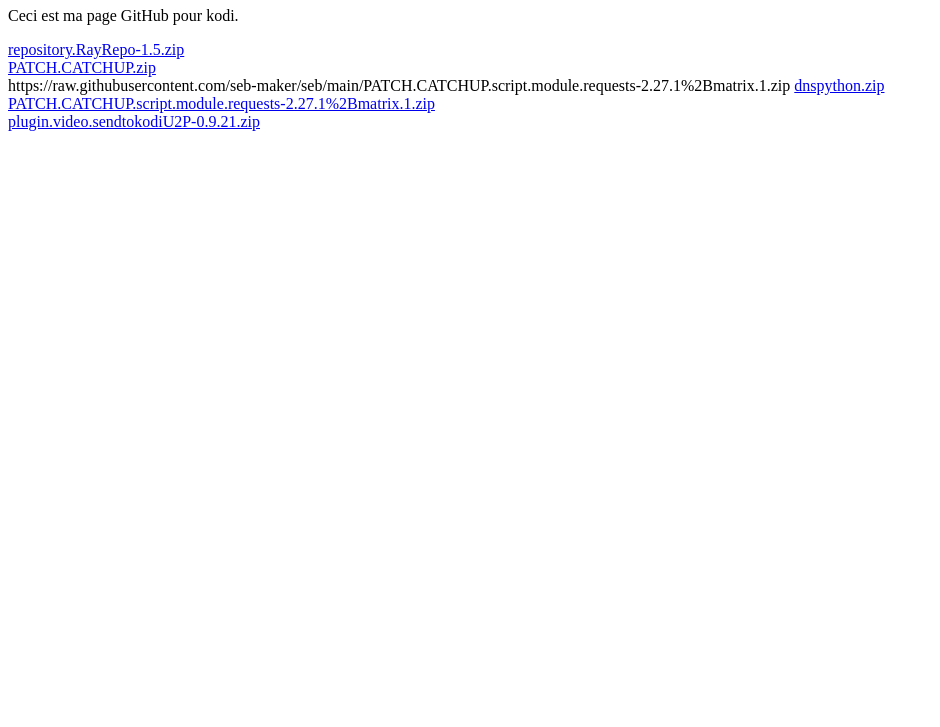
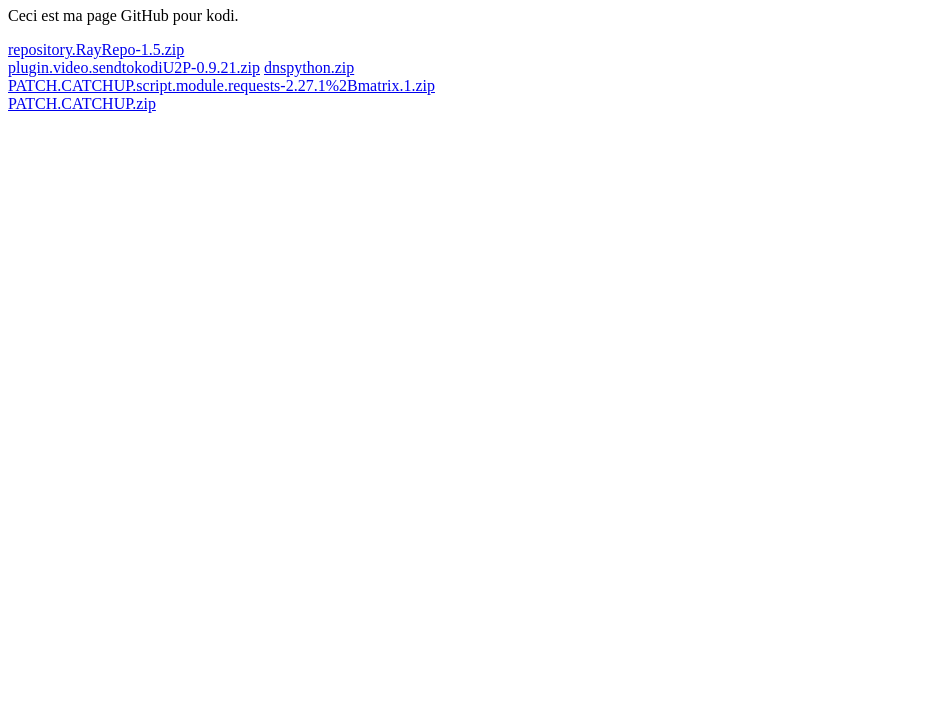
Before and after one commit to seb7793/seb, a plain HTML site: page index.html in a window 1280 px wide. Shown: the part 73-800 px from the top of the page, without its empty margins (0-940 px from the left). Drawn offline with Linux system fonts and the light colour scheme.

Commit message:
Update index.html

```diff
--- a/index.html
+++ b/index.html
@@ -9,13 +9,10 @@
     <p>Ceci est ma page GitHub pour kodi.</p>
     <!-- https://github.com/seb-maker/seb/ -->
     <a href="https://seb-maker.github.io/seb/repository.RayRepo-1.5.zip" download>repository.RayRepo-1.5.zip</a><br>
-    <a href="<a href="https://raw.githubusercontent.com/seb-maker/seb/main/PATCH.CATCHUP.script.module.requests-2.27.1%2Bmatrix.1.zip" download>PATCH.CATCHUP.zip</a><br>
-    https://raw.githubusercontent.com/seb-maker/seb/main/PATCH.CATCHUP.script.module.requests-2.27.1%2Bmatrix.1.zip
-    <!-- https://github.com/seb-maker/seb/ -->
+    <a href="https://seb-maker.github.io/seb/plugin.video.sendtokodiU2P-0.9.21.zip" download>plugin.video.sendtokodiU2P-0.9.21.zip</a>
     <a href="https://seb-maker.github.io/seb/dnspython.zip" download>dnspython.zip</a><br>
-    <!-- https://github.com/seb-maker/seb/ -->
     <a href="https://seb-maker.github.io/seb/PATCH.CATCHUP.script.module.requests-2.27.1%2Bmatrix.1.zip" download>PATCH.CATCHUP.script.module.requests-2.27.1%2Bmatrix.1.zip</a><br>
-    <!-- https://github.com/seb-maker/seb/ -->
-    <a href="https://seb-maker.github.io/seb/plugin.video.sendtokodiU2P-0.9.21.zip" download>plugin.video.sendtokodiU2P-0.9.21.zip</a>
+    <a href="https://raw.githubusercontent.com/seb-maker/seb/main/PATCH.CATCHUP.script.module.requests-2.27.1%2Bmatrix.1.zip" download>PATCH.CATCHUP.zip</a><br>
+
 </body>
 </html>
```
